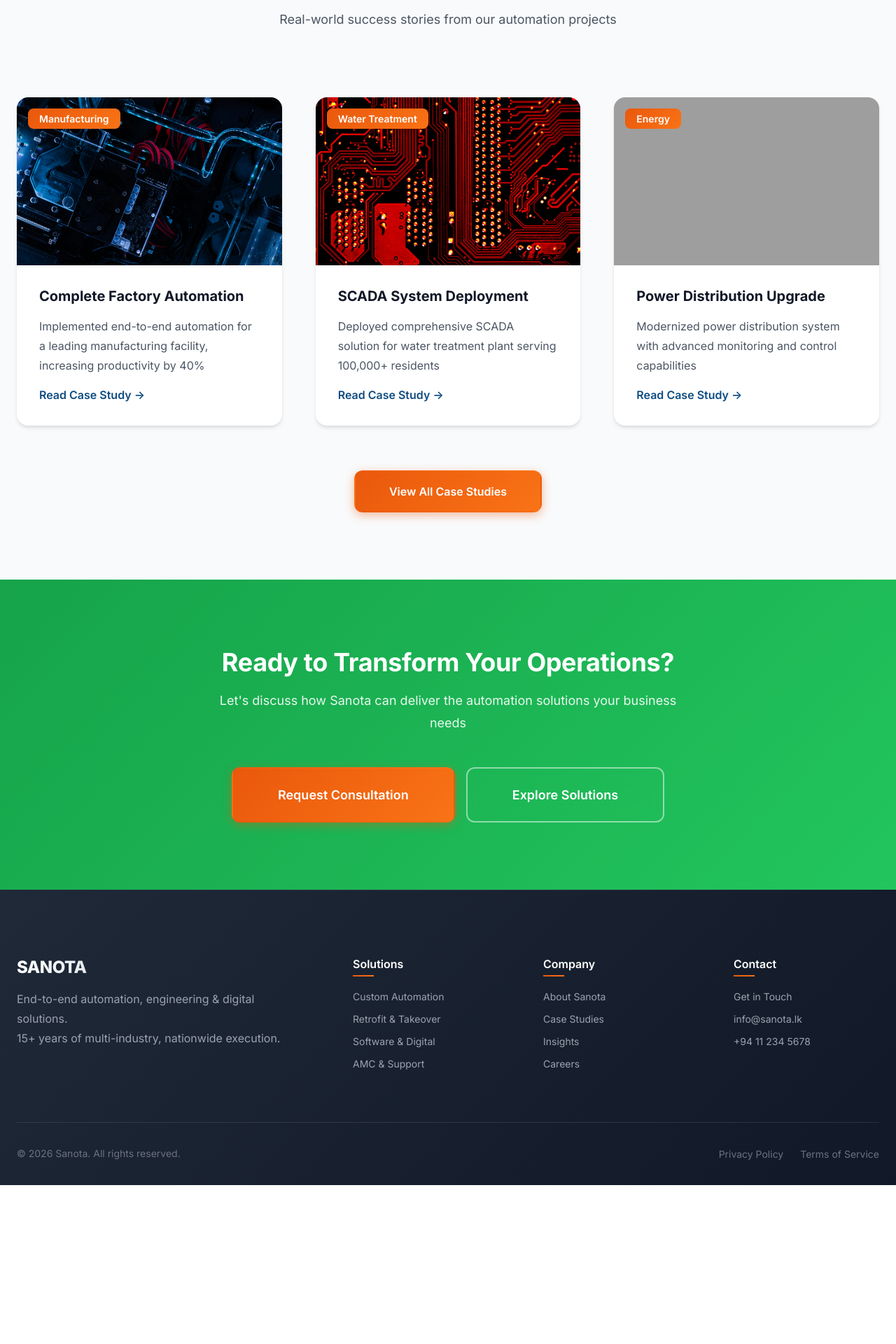
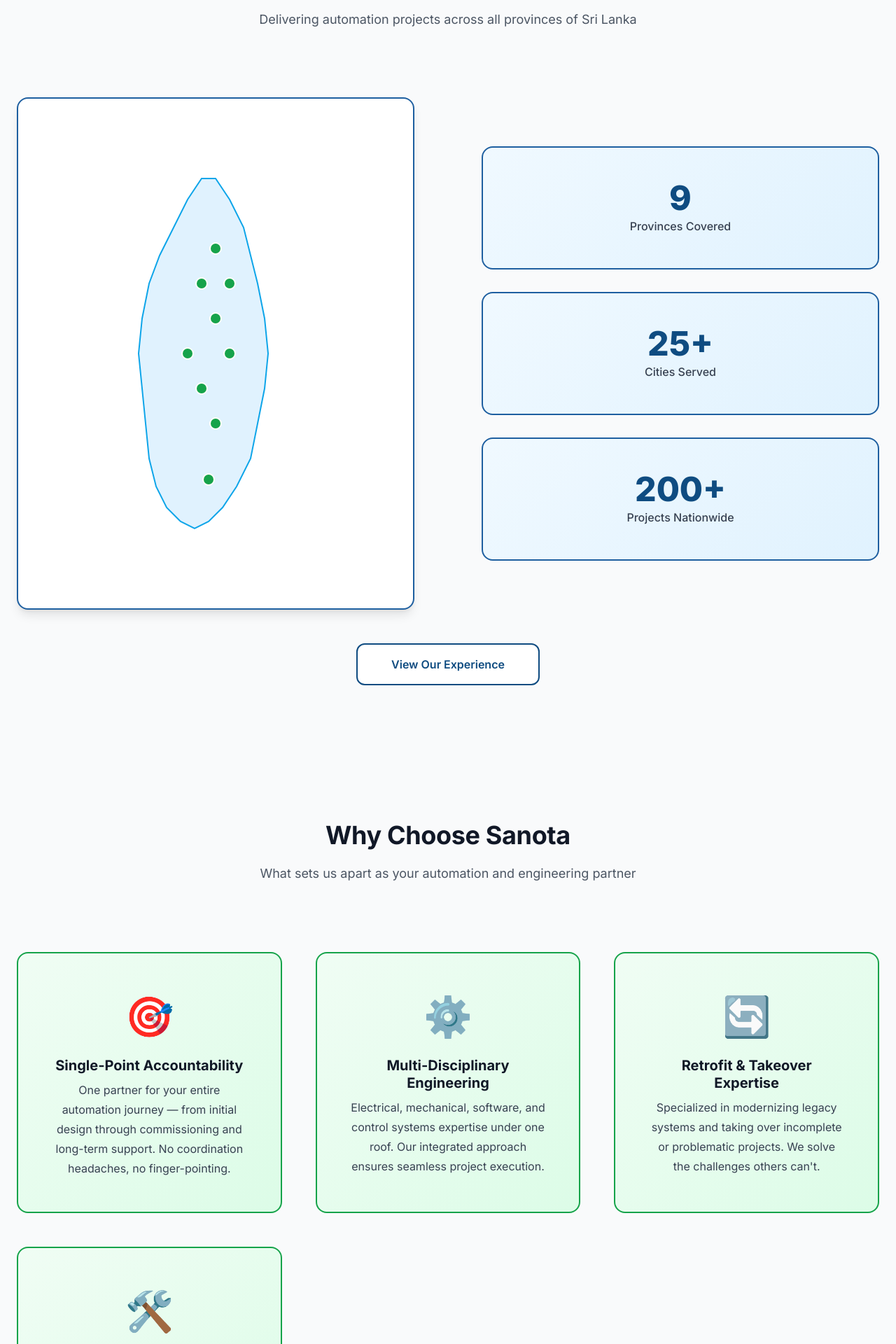
Before and after one commit to Dumindu-Dulanjaya/sanota-web-site, a React (Vite) app: page / in a window 1280 px wide. Shown: the part 3180-5100 px from the top of the page at 70% size. Before the commit the page ends 4873 px from the top, so only its background shows below. Built offline with nearby package versions, Linux system fonts and the light colour scheme; grey boxes are pictures that could not be loaded.

Commit message:
Added strategic homepage sections: Nationwide Execution map and Why Sanota differentiators - 100% strategic alignment achieved

```diff
--- a/src/pages/Home/Home.css
+++ b/src/pages/Home/Home.css
@@ -597,3 +597,126 @@
         font-size: var(--font-size-5xl);
     }
 }
+
+/* Nationwide Execution Section */
+.nationwide-section {
+    background: var(--color-gray-50);
+}
+
+.nationwide-content {
+    display: grid;
+    grid-template-columns: 1fr 1fr;
+    gap: var(--spacing-4xl);
+    align-items: center;
+    margin-top: var(--spacing-3xl);
+}
+
+.map-container-home {
+    background: var(--color-white);
+    padding: var(--spacing-3xl);
+    border-radius: var(--radius-xl);
+    box-shadow: var(--shadow-lg);
+    border: 2px solid var(--color-primary-light);
+}
+
+.sri-lanka-map-home {
+    width: 100%;
+    height: auto;
+    max-width: 400px;
+    margin: 0 auto;
+    display: block;
+}
+
+.province-marker {
+    cursor: pointer;
+    transition: all var(--transition-fast);
+}
+
+.province-marker:hover {
+    r: 12;
+    fill: var(--color-secondary);
+}
+
+.nationwide-stats {
+    display: grid;
+    grid-template-columns: 1fr;
+    gap: var(--spacing-xl);
+}
+
+.nationwide-stat {
+    background: linear-gradient(135deg, #f0f9ff 0%, #e0f2fe 100%);
+    padding: var(--spacing-2xl);
+    border-radius: var(--radius-xl);
+    text-align: center;
+    border: 2px solid var(--color-primary-light);
+}
+
+.nationwide-stat .stat-number {
+    font-size: var(--font-size-5xl);
+    font-weight: var(--font-weight-extrabold);
+    color: var(--color-primary);
+    margin-bottom: var(--spacing-xs);
+    line-height: 1;
+}
+
+.nationwide-stat .stat-label {
+    font-size: var(--font-size-base);
+    color: var(--color-gray-700);
+    font-weight: var(--font-weight-medium);
+}
+
+/* Why Sanota Section */
+.why-sanota-section {
+    background: var(--color-white);
+}
+
+.why-sanota-grid {
+    display: grid;
+    grid-template-columns: repeat(auto-fit, minmax(280px, 1fr));
+    gap: var(--spacing-2xl);
+}
+
+.why-card {
+    background: linear-gradient(135deg, #f0fdf4 0%, #dcfce7 100%);
+    padding: var(--spacing-2xl);
+    border-radius: var(--radius-xl);
+    text-align: center;
+    border: 2px solid var(--color-secondary);
+    transition: all var(--transition-base);
+}
+
+.why-card:hover {
+    transform: translateY(-8px);
+    box-shadow: var(--shadow-2xl);
+}
+
+.why-icon {
+    font-size: 3.5rem;
+    margin-bottom: var(--spacing-md);
+}
+
+.why-card h3 {
+    font-size: var(--font-size-xl);
+    margin-bottom: var(--spacing-sm);
+    color: var(--color-gray-900);
+}
+
+.why-card p {
+    font-size: var(--font-size-base);
+    color: var(--color-gray-700);
+    line-height: var(--line-height-relaxed);
+    margin: 0;
+}
+
+/* Responsive for new sections */
+@media (max-width: 1024px) {
+    .nationwide-content {
+        grid-template-columns: 1fr;
+    }
+}
+
+@media (max-width: 768px) {
+    .why-sanota-grid {
+        grid-template-columns: 1fr;
+    }
+}
--- a/src/pages/Home/Home.jsx
+++ b/src/pages/Home/Home.jsx
@@ -168,6 +168,100 @@
                 </div>
             </section>
 
+            {/* Nationwide Execution Section */}
+            <section className="nationwide-section section bg-gray-50">
+                <div className="container">
+                    <div className="section-header text-center">
+                        <h2>Nationwide Execution Capability</h2>
+                        <p className="section-intro">
+                            Delivering automation projects across all provinces of Sri Lanka
+                        </p>
+                    </div>
+                    <div className="nationwide-content">
+                        <div className="map-container-home">
+                            <svg viewBox="0 0 400 600" className="sri-lanka-map-home">
+                                {/* Sri Lanka Map Outline */}
+                                <path
+                                    d="M200,50 L220,80 L240,120 L250,160 L260,200 L270,250 L275,300 L270,350 L260,400 L250,450 L230,490 L210,520 L190,540 L170,550 L150,540 L130,520 L115,490 L105,450 L100,400 L95,350 L90,300 L95,250 L105,200 L120,160 L140,120 L160,80 L180,50 Z"
+                                    fill="#e0f2fe"
+                                    stroke="#0ea5e9"
+                                    strokeWidth="2"
+                                />
+                                {/* Province Markers */}
+                                <circle cx="200" cy="150" r="8" fill="#0ea5e9" className="province-marker" />
+                                <circle cx="180" cy="200" r="8" fill="#0ea5e9" className="province-marker" />
+                                <circle cx="220" cy="200" r="8" fill="#0ea5e9" className="province-marker" />
+                                <circle cx="200" cy="250" r="8" fill="#0ea5e9" className="province-marker" />
+                                <circle cx="160" cy="300" r="8" fill="#0ea5e9" className="province-marker" />
+                                <circle cx="220" cy="300" r="8" fill="#0ea5e9" className="province-marker" />
+                                <circle cx="180" cy="350" r="8" fill="#0ea5e9" className="province-marker" />
+                                <circle cx="200" cy="400" r="8" fill="#0ea5e9" className="province-marker" />
+                                <circle cx="190" cy="480" r="8" fill="#0ea5e9" className="province-marker" />
+                            </svg>
+                        </div>
+                        <div className="nationwide-stats">
+                            <div className="nationwide-stat">
+                                <div className="stat-number">9</div>
+                                <div className="stat-label">Provinces Covered</div>
+                            </div>
+                            <div className="nationwide-stat">
+                                <div className="stat-number">25+</div>
+                                <div className="stat-label">Cities Served</div>
+                            </div>
+                            <div className="nationwide-stat">
+                                <div className="stat-number">200+</div>
+                                <div className="stat-label">Projects Nationwide</div>
+                            </div>
+                        </div>
+                    </div>
+                    <div className="text-center" style={{ marginTop: 'var(--spacing-2xl)' }}>
+                        <a href="/clients-experience" className="btn btn-secondary">View Our Experience</a>
+                    </div>
+                </div>
+            </section>
+
+            {/* Why Sanota Section */}
+            <section className="why-sanota-section section">
+                <div className="container">
+                    <div className="section-header text-center">
+                        <h2>Why Choose Sanota</h2>
+                        <p className="section-intro">
+                            What sets us apart as your automation and engineering partner
+                        </p>
+                    </div>
+                    <div className="why-sanota-grid">
+                        <div className="why-card">
+                            <div className="why-icon">🎯</div>
+                            <h3>Single-Point Accountability</h3>
+                            <p>
+                                One partner for your entire automation journey — from initial design through commissioning and long-term support. No coordination headaches, no finger-pointing.
+                            </p>
+                        </div>
+                        <div className="why-card">
+                            <div className="why-icon">⚙️</div>
+                            <h3>Multi-Disciplinary Engineering</h3>
+                            <p>
+                                Electrical, mechanical, software, and control systems expertise under one roof. Our integrated approach ensures seamless project execution.
+                            </p>
+                        </div>
+                        <div className="why-card">
+                            <div className="why-icon">🔄</div>
+                            <h3>Retrofit & Takeover Expertise</h3>
+                            <p>
+                                Specialized in modernizing legacy systems and taking over incomplete or problematic projects. We solve the challenges others can't.
+                            </p>
+                        </div>
+                        <div className="why-card">
+                            <div className="why-icon">🛠️</div>
+                            <h3>Long-Term AMC Support</h3>
+                            <p>
+                                Comprehensive Annual Maintenance Contracts with 24/7 support. We're committed to your systems for the long haul, not just project completion.
+                            </p>
+                        </div>
+                    </div>
+                </div>
+            </section>
+
             {/* Case Studies Preview */}
             <section className="case-studies-section section bg-gray-50">
                 <div className="container">
```
